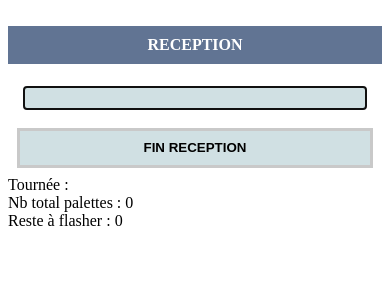
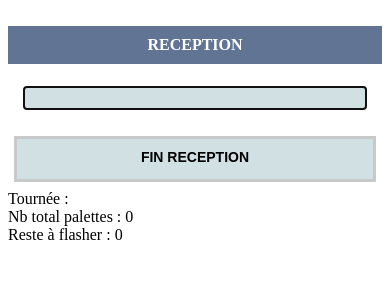
Before and after one commit to benoitdurand/sennece, a PHP site: page /mobile/reception.php in a window 390 px wide. Shown: the top 300 px of the page. Run offline with PHP 8.4, Linux system fonts and the light colour scheme.

Commit message:
Changement des boutons dans l'application mobile

```diff
--- a/mobile/chargement.php
+++ b/mobile/chargement.php
@@ -56,7 +56,8 @@ if (!empty($_POST) & !empty($_POST['ean'])) {
 	     	<div id="erreurEan" style ='color:red'></div>
 	     	<!-- <button id="button" type="submit"><strong>Valider</strong></button> -->
 	     	<br>
-	     	<button type="button" onclick="location.href='index.php'"><strong>Fin chargement</strong></button>
+			<a href="index.php" class="click">Fin Chargement</a>
+	     	<!-- <button type="button" onclick="location.href='index.php'"><strong>Fin chargement</strong></button> -->
 	    </form>
 	    <?php
 			if ($_SESSION['numPalette'] > 1) {
--- a/mobile/index.php
+++ b/mobile/index.php
@@ -28,8 +28,8 @@
     </head>
     <body>
 		<h3>TRANSIT SENNECE</h3>
-		<button type="button" onclick="location.href='chargement.php'"><strong>Chargement</strong></button>
-		<button type="button" onclick="location.href='reception.php'"><strong>Reception</strong></button>
-		<button type="button" onclick="location.href='../../index.php'"><strong>Retour menu</strong></button>
+		<a href="chargement.php" class="click">Chargement</a>
+		<a href="reception.php" class="click">Reception</a>
+		<a href="../../index.php" class="click">retour Menu</a>
     </body>
 </html>
--- a/mobile/mobile.css
+++ b/mobile/mobile.css
@@ -45,7 +45,7 @@ h2{
     color : #617493;
 }
 
-a, button, #button {
+button, #button {
     background-color: #d0e0e3;
     color: #000 !important;
     display: block;
@@ -57,9 +57,26 @@ a, button, #button {
     text-decoration: none;
     padding-top: 5px;
     margin : 0 auto;
-    margin-bottom: 8px;
+    margin-bottom: 15px;
     border: 3px solid #c9c9c9;
     text-transform: uppercase;
+}
+
+.click{
+    font-family: arial;
+    font-weight: bold;
+    font-size: 14px;
+    color: black;
+    background-color: #d0e0e3;
+    text-decoration: none;
+    border: 3px solid #c9c9c9;
+    text-transform: uppercase;
+    display: block;
+    text-align: center;
+    width: 95%;
+    margin: 8px auto;
+    height: 30px;
+    padding-top: 10px;
 }
 
 .titre{
--- a/mobile/reception.php
+++ b/mobile/reception.php
@@ -56,7 +56,8 @@ if (!empty($_POST) & !empty($_POST['ean'])) {
             <?php endif ?>
 
 	     	<!-- <button id="button" type="submit"><strong>Valider</strong></button> -->
-	     	<button type="button" onclick="location.href='index.php'"><strong>Fin reception</strong></button>
+	     	<a href="index.php" class="click">Fin reception</a>
+	     	<!-- <button type="button" onclick="location.href='index.php'"><strong>Fin reception</strong></button> -->
 	    </form>
 
 	    <?php
```
